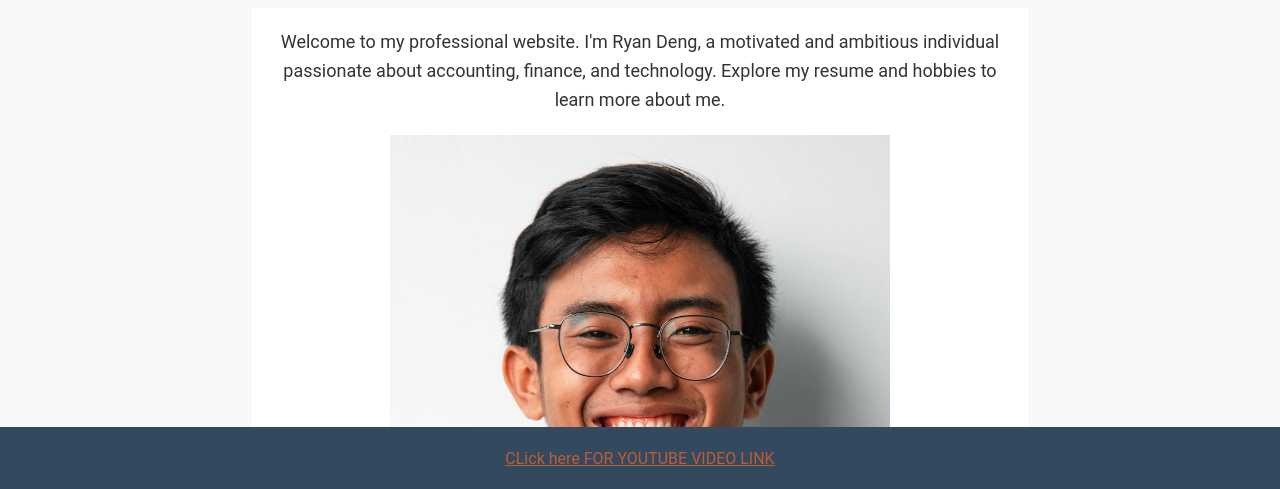
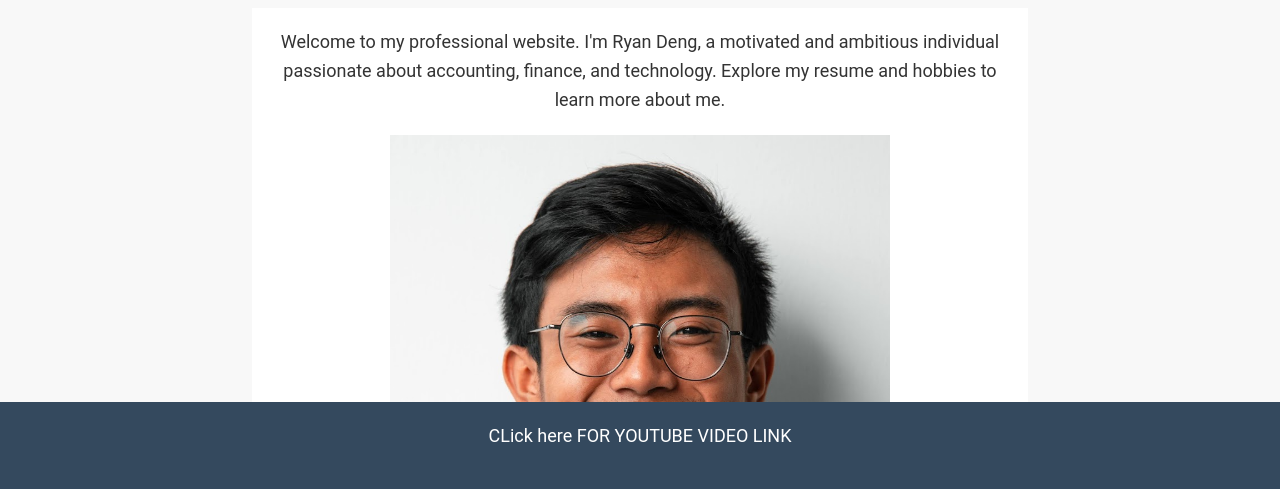
Before and after one commit to rynndngg/ryan.deng.glithub.io, a plain HTML site: page scratch.html.html in a window 1280 px wide. Shown: the part 309-798 px from the top of the page. Drawn offline with Linux system fonts and the light colour scheme.

Commit message:
Update scratch.html.html

```diff
--- a/scratch.html.html
+++ b/scratch.html.html
@@ -321,6 +321,7 @@
 </html>
 
     </div>
+    <a href="#top">Back to top</a>
 </section>
 
 
@@ -344,8 +345,6 @@
                 <div style="margin-top: 20px;"> <!-- Add margin above video link -->
                     <p id="video-caption"><strong>Here is more about my hobby</strong></p> <!-- Add caption for video link -->
                     <a href="https://www.youtube.com/watch?v=Ax4Yn16Rw8s" target="_blank"><span id="video-arrow">&#9658;</span> <!-- Add white arrow icon for video link -->
-
-                    <a href="#top">Back to top</a>
                 </div>
             </div>
         </div>
@@ -353,7 +352,7 @@
 
     <!-- Footer section -->
     <footer>
-        <a href="https://www.youtube.com/watch?v=Ax4Yn16Rw8s" target="_blank">CLick here FOR YOUTUBE VIDEO LINK</a>
-    </footer>
+        <p>CLick here FOR YOUTUBE VIDEO LINK </p>
+
 </body>
 </html>
```
